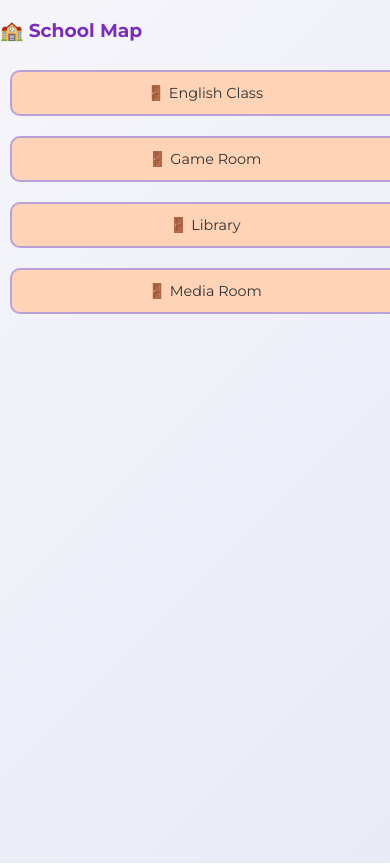
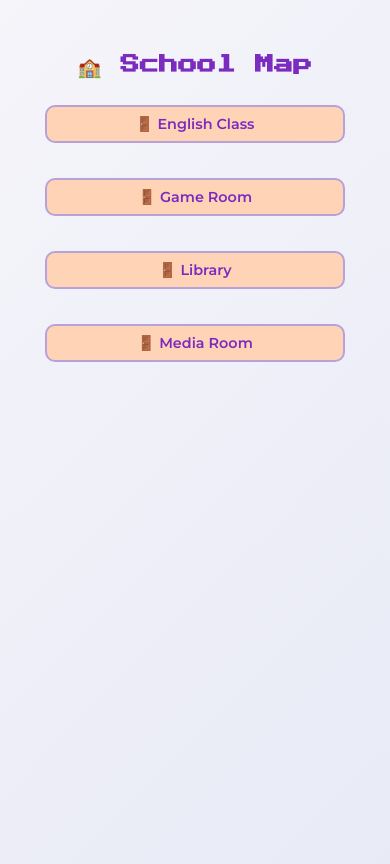
Before and after one commit to futrbit/languagelearningarcade, a React (Create React App) app in the folder frontend/: page /school in a window 390 px wide. Built offline with nearby package versions, Linux system fonts and the light colour scheme; no server answers.

Commit message:
Update styles.css

```diff
--- a/frontend/src/styles.css
+++ b/frontend/src/styles.css
@@ -46,6 +46,59 @@ nav a {
 
 nav a:hover {
   color: #ffb6b9;
+}
+
+/* School Map */
+.school-map-container {
+  display: flex;
+  flex-direction: column;
+  align-items: center;
+  padding: 1rem;
+  max-width: 100%;
+  box-sizing: border-box;
+  margin: 20px auto;
+}
+
+.school-map-title {
+  font-family: 'Press Start 2P', cursive;
+  font-size: 1.5rem;
+  color: #7b2cbf;
+  margin-bottom: 1rem;
+  text-align: center;
+}
+
+.room-buttons {
+  display: flex;
+  justify-content: center;
+  gap: 15px;
+  flex-wrap: wrap;
+  width: 100%;
+  max-width: 900px; /* Matches .section-border max-width */
+}
+
+.room-button {
+  font-family: 'Montserrat', sans-serif;
+  background: #ffd3b6;
+  color: #7b2cbf;
+  border: 2px solid #b8a1d9;
+  padding: 10px 16px;
+  border-radius: 10px;
+  cursor: pointer;
+  font-size: 1rem;
+  font-weight: 600;
+  transition: background 0.3s ease, border-color 0.3s ease, transform 0.3s ease;
+  white-space: nowrap;
+}
+
+.room-button:hover {
+  background: #ffe0c3;
+  border-color: #a8e6cf;
+  transform: scale(1.03);
+}
+
+.room-button:focus {
+  outline: 2px solid #7b2cbf;
+  outline-offset: 2px;
 }
 
 /* Buttons - Pastel Style */
@@ -271,8 +324,29 @@ h1, h2, h3, h4 {
   .footer {
     font-size: 0.75rem;
   }
+
+  .room-buttons {
+    flex-direction: column;
+    align-items: center;
+  }
+
+  .room-button {
+    width: 100%;
+    max-width: 300px;
+  }
 }
 
+@media (max-width: 480px) {
   .footer {
     font-size: 0.7rem;
   }
+
+  .school-map-title {
+    font-size: 1.2rem;
+  }
+
+  .room-button {
+    font-size: 0.9rem;
+    padding: 8px 12px;
+  }
+}
```
